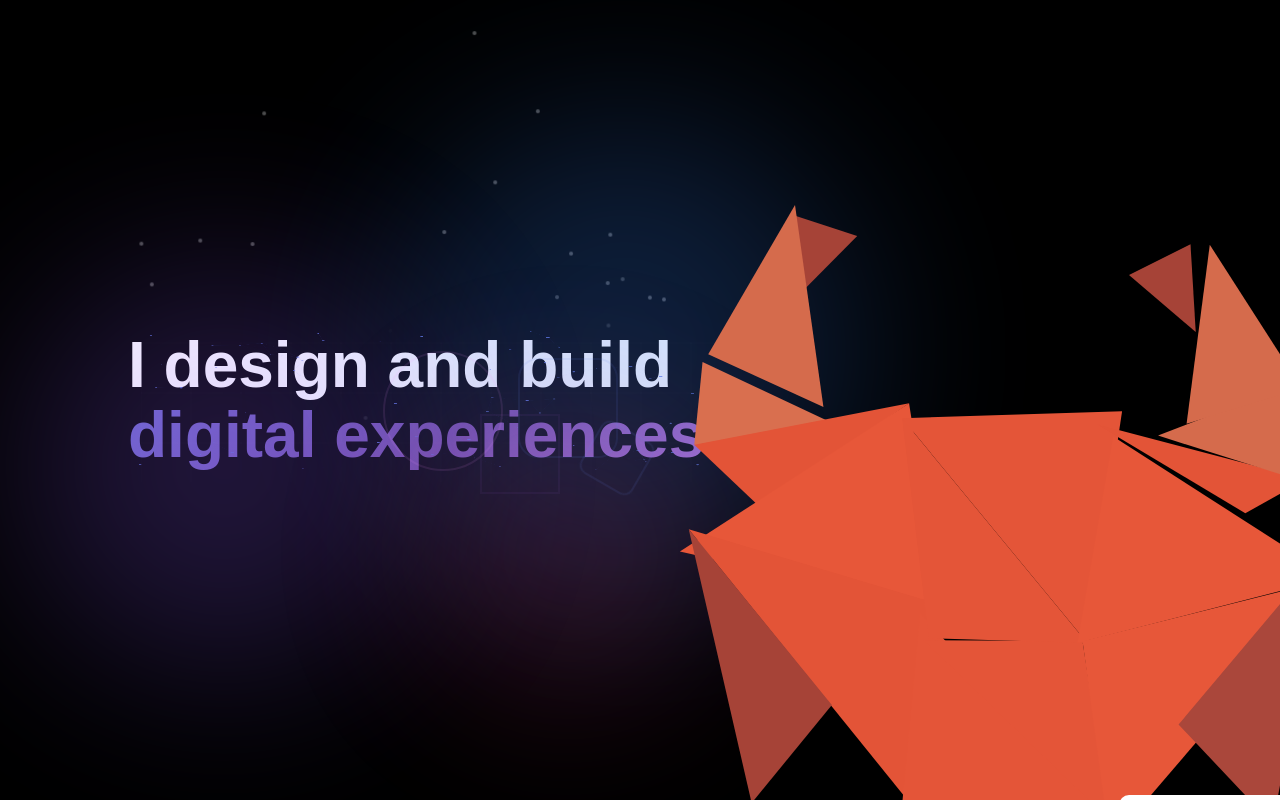
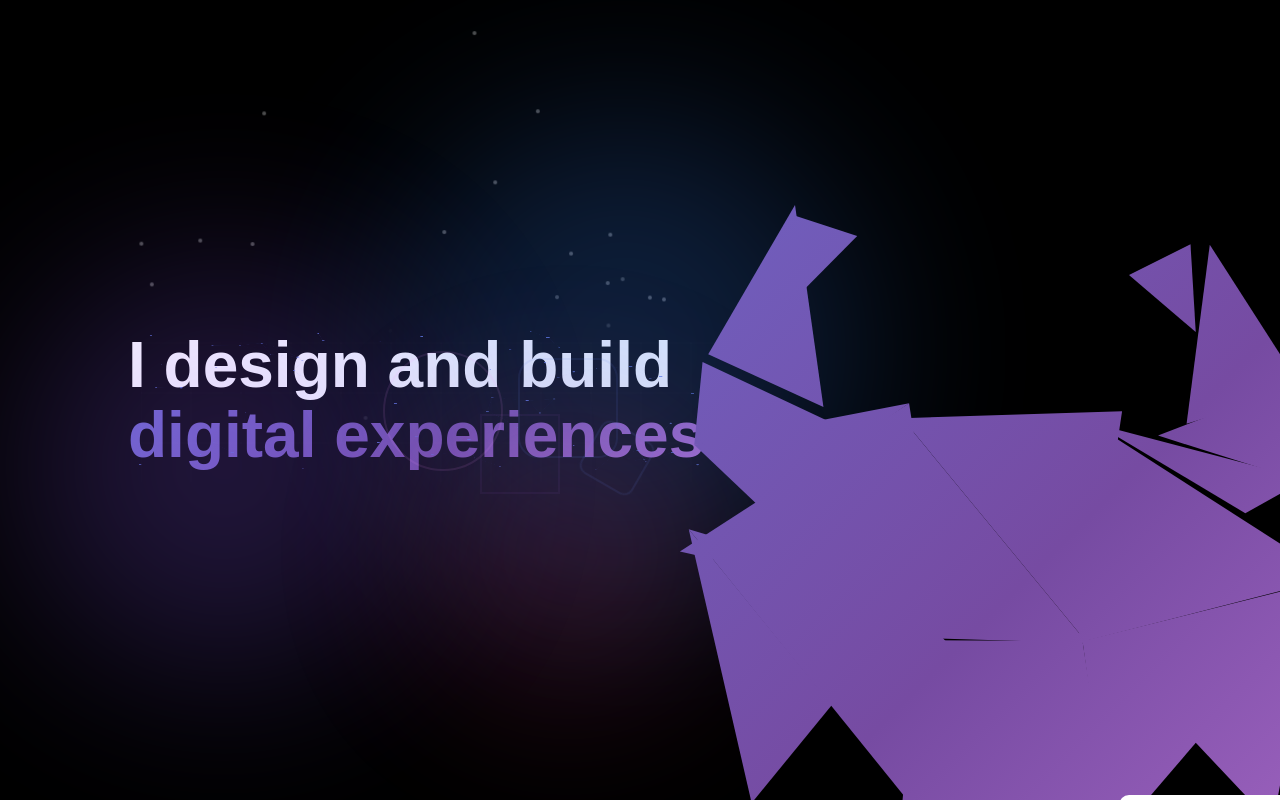
Before and after one commit to LeonardoPigatti/personal-portfolio, a Vue app: page / in a window 1280 px wide. Built offline with nearby package versions, Linux system fonts and the light colour scheme.

Commit message:
Apply animated gradient background to all polygon layers

```diff
--- a/src/components/sections/welcome_page/GeometricCanvas.vue
+++ b/src/components/sections/welcome_page/GeometricCanvas.vue
@@ -35,7 +35,6 @@
   justify-content: center;
   align-items: center;
 
-  /* antes era 100vh, agora fica do tamanho do conteúdo */
   width: fit-content;
   height: fit-content;
 
@@ -46,7 +45,6 @@
 .wrapper {
   position: relative;
 
-  /* controla o tamanho do desenho */
   width: 900px;
   height: 900px;
 }
@@ -55,6 +53,11 @@
   width: 100%;
   height: 100%;
   position: absolute;
+
+  /* ✅ gradiente aplicado em TODOS os pedaços */
+  background-image: linear-gradient(135deg, #667eea 0%, #764ba2 50%, #f093fb 100%);
+  background-size: 200% 200%;
+  background-position: 0% 50%;
 }
 
 .pl:hover {
@@ -74,244 +77,267 @@
   animation: animateShadow 3s infinite alternate cubic-bezier(0.93, 0, 0.27, 1);
 }
 
-/* Animações aplicadas manualmente */
+/* ============================================================
+   ANIMAÇÕES: cada peça recebe:
+   1) transformX (clip-path)
+   2) gradientShift (movimento do gradiente)
+   ============================================================ */
+
+/* transform + gradiente */
 .wrapper .pl:nth-child(1) {
-  animation: transform1 3s infinite alternate cubic-bezier(0.93, 0, 0.27, 1);
+  animation:
+    transform1 3s infinite alternate cubic-bezier(0.93, 0, 0.27, 1),
+    gradientShift 3s ease infinite;
 }
 .wrapper .pl:nth-child(2) {
-  animation: transform2 3s infinite alternate cubic-bezier(0.93, 0, 0.27, 1);
+  animation:
+    transform2 3s infinite alternate cubic-bezier(0.93, 0, 0.27, 1),
+    gradientShift 3s ease infinite;
 }
 .wrapper .pl:nth-child(3) {
-  animation: transform3 3s infinite alternate cubic-bezier(0.93, 0, 0.27, 1);
+  animation:
+    transform3 3s infinite alternate cubic-bezier(0.93, 0, 0.27, 1),
+    gradientShift 3s ease infinite;
 }
 .wrapper .pl:nth-child(4) {
-  animation: transform4 3s infinite alternate cubic-bezier(0.93, 0, 0.27, 1);
+  animation:
+    transform4 3s infinite alternate cubic-bezier(0.93, 0, 0.27, 1),
+    gradientShift 3s ease infinite;
 }
 .wrapper .pl:nth-child(5) {
-  animation: transform5 3s infinite alternate cubic-bezier(0.93, 0, 0.27, 1);
+  animation:
+    transform5 3s infinite alternate cubic-bezier(0.93, 0, 0.27, 1),
+    gradientShift 3s ease infinite;
 }
 .wrapper .pl:nth-child(6) {
-  animation: transform6 3s infinite alternate cubic-bezier(0.93, 0, 0.27, 1);
+  animation:
+    transform6 3s infinite alternate cubic-bezier(0.93, 0, 0.27, 1),
+    gradientShift 3s ease infinite;
 }
 .wrapper .pl:nth-child(7) {
-  animation: transform7 3s infinite alternate cubic-bezier(0.93, 0, 0.27, 1);
+  animation:
+    transform7 3s infinite alternate cubic-bezier(0.93, 0, 0.27, 1),
+    gradientShift 3s ease infinite;
 }
 .wrapper .pl:nth-child(8) {
-  animation: transform8 3s infinite alternate cubic-bezier(0.93, 0, 0.27, 1);
+  animation:
+    transform8 3s infinite alternate cubic-bezier(0.93, 0, 0.27, 1),
+    gradientShift 3s ease infinite;
 }
 .wrapper .pl:nth-child(9) {
-  animation: transform9 3s infinite alternate cubic-bezier(0.93, 0, 0.27, 1);
+  animation:
+    transform9 3s infinite alternate cubic-bezier(0.93, 0, 0.27, 1),
+    gradientShift 3s ease infinite;
 }
 .wrapper .pl:nth-child(10) {
-  animation: transform10 3s infinite alternate cubic-bezier(0.93, 0, 0.27, 1);
+  animation:
+    transform10 3s infinite alternate cubic-bezier(0.93, 0, 0.27, 1),
+    gradientShift 3s ease infinite;
 }
 .wrapper .pl:nth-child(11) {
-  animation: transform11 3s infinite alternate cubic-bezier(0.93, 0, 0.27, 1);
+  animation:
+    transform11 3s infinite alternate cubic-bezier(0.93, 0, 0.27, 1),
+    gradientShift 3s ease infinite;
 }
 .wrapper .pl:nth-child(12) {
-  animation: transform12 3s infinite alternate cubic-bezier(0.93, 0, 0.27, 1);
+  animation:
+    transform12 3s infinite alternate cubic-bezier(0.93, 0, 0.27, 1),
+    gradientShift 3s ease infinite;
 }
 .wrapper .pl:nth-child(13) {
-  animation: transform13 3s infinite alternate cubic-bezier(0.93, 0, 0.27, 1);
+  animation:
+    transform13 3s infinite alternate cubic-bezier(0.93, 0, 0.27, 1),
+    gradientShift 3s ease infinite;
 }
 .wrapper .pl:nth-child(14) {
-  animation: transform14 3s infinite alternate cubic-bezier(0.93, 0, 0.27, 1);
+  animation:
+    transform14 3s infinite alternate cubic-bezier(0.93, 0, 0.27, 1),
+    gradientShift 3s ease infinite;
 }
 .wrapper .pl:nth-child(15) {
-  animation: transform15 3s infinite alternate cubic-bezier(0.93, 0, 0.27, 1);
+  animation:
+    transform15 3s infinite alternate cubic-bezier(0.93, 0, 0.27, 1),
+    gradientShift 3s ease infinite;
 }
 .wrapper .pl:nth-child(16) {
-  animation: transform16 3s infinite alternate cubic-bezier(0.93, 0, 0.27, 1);
+  animation:
+    transform16 3s infinite alternate cubic-bezier(0.93, 0, 0.27, 1),
+    gradientShift 3s ease infinite;
 }
 .wrapper .pl:nth-child(17) {
-  animation: transform17 3s infinite alternate cubic-bezier(0.93, 0, 0.27, 1);
+  animation:
+    transform17 3s infinite alternate cubic-bezier(0.93, 0, 0.27, 1),
+    gradientShift 3s ease infinite;
 }
 .wrapper .pl:nth-child(18) {
-  animation: transform18 3s infinite alternate cubic-bezier(0.93, 0, 0.27, 1);
+  animation:
+    transform18 3s infinite alternate cubic-bezier(0.93, 0, 0.27, 1),
+    gradientShift 3s ease infinite;
 }
 
-/* keyframes (iguais) */
+/* ============================================================
+   KEYFRAMES: seus clip-paths (iguais)
+   ============================================================ */
+
 @keyframes transform1 {
   from {
     clip-path: polygon(33.862% 16.402%, 27.513% 21.693%, 26.455% 12.698%);
-    background-color: #a93f32;
   }
   to {
     clip-path: polygon(41.267% 13.87%, 44.692% 25.685%, 40.411% 31.507%);
-    background-color: #787681;
   }
 }
 @keyframes transform2 {
   from {
     clip-path: polygon(26.455% 12.698%, 15.873% 29.63%, 29.042% 35.921%);
-    background-color: #d76644;
   }
   to {
     clip-path: polygon(41.267% 13.87%, 44.692% 25.685%, 52.397% 25.685%);
-    background-color: #b7b6be;
   }
 }
 @keyframes transform3 {
   from {
     clip-path: polygon(15.873% 29.63%, 14.212% 40.411%, 31.5% 36.815%);
-    background-color: #d76644;
   }
   to {
     clip-path: polygon(35.274% 38.356%, 44.692% 25.685%, 56.678% 50.685%);
-    background-color: #eee7e7;
   }
 }
 @keyframes transform4 {
   from {
     clip-path: polygon(14.212% 40.411%, 21.164% 46.032%, 38.095% 35.45%);
-    background-color: #e64d2d;
   }
   to {
     clip-path: polygon(44.692% 25.685%, 56.678% 50.685%, 68.322% 25.685%);
-    background-color: #b7b6be;
   }
 }
 @keyframes transform5 {
   from {
     clip-path: polygon(38.095% 35.45%, 11.64% 51.323%, 41.27% 59.259%);
-    background-color: #e64d2d;
   }
   to {
     clip-path: polygon(68.322% 25.685%, 56.678% 50.685%, 77.911% 38.356%);
-    background-color: #eee7e7;
   }
 }
 @keyframes transform6 {
   from {
     clip-path: polygon(11.64% 51.323%, 38.356% 82.534%, 41.27% 59.259%);
-    background-color: #e64d2d;
   }
   to {
     clip-path: polygon(71.404% 13.87%, 59.932% 25.685%, 68.322% 25.685%);
-    background-color: #b7b6be;
   }
 }
 @keyframes transform7 {
   from {
     clip-path: polygon(11.64% 51.323%, 19.349% 83.048%, 28.596% 71%);
-    background-color: #a93f32;
   }
   to {
     clip-path: polygon(71.404% 13.87%, 68.322% 25.685%, 72.603% 31.164%);
-    background-color: #787681;
   }
 }
 @keyframes transform8 {
   from {
     clip-path: polygon(41.27% 59.259%, 38.356% 82.534%, 62.842% 83.39%);
-    background-color: #e64d2d;
   }
   to {
     clip-path: polygon(42.466% 42.5%, 48.288% 87.329%, 56.678% 50.685%);
-    background-color: #c8c6d3;
   }
 }
 @keyframes transform9 {
   from {
     clip-path: polygon(62.842% 83.39%, 59.589% 59.589%, 41.27% 59.259%);
-    background-color: #e64d2d;
   }
   to {
     clip-path: polygon(56.678% 50.685%, 56.66% 83.904%, 48.288% 87.329%);
-    background-color: #c8c6d3;
   }
 }
 @keyframes transform10 {
   from {
     clip-path: polygon(41.27% 59.259%, 38.095% 35.45%, 59.589% 59.589%);
-    background-color: #e64d2d;
   }
   to {
     clip-path: polygon(56.66% 83.904%, 56.678% 50.685%, 64.555% 87.158%);
-    background-color: #c8c6d3;
   }
 }
 @keyframes transform11 {
   from {
     clip-path: polygon(63.243% 35.243%, 59.589% 59.589%, 38.095% 35.45%);
-    background-color: #e64d2d;
   }
   to {
     clip-path: polygon(71.377% 42.123%, 64.555% 87.158%, 56.678% 50.685%);
-    background-color: #c8c6d3;
   }
 }
 @keyframes transform12 {
   from {
     clip-path: polygon(63.243% 35.243%, 59.589% 59.589%, 89.405% 51.784%);
-    background-color: #e64d2d;
   }
   to {
     clip-path: polygon(56.66% 83.904%, 48.288% 87.329%, 56.66% 87.329%);
-    background-color: #eee7e7;
   }
 }
 @keyframes transform13 {
   from {
     clip-path: polygon(59.589% 59.589%, 89.405% 51.784%, 62.842% 83.39%);
-    background-color: #e64d2d;
   }
   to {
     clip-path: polygon(56.66% 83.904%, 64.555% 87.158%, 56.66% 87.329%);
-    background-color: #eee7e7;
   }
 }
 @keyframes transform14 {
   from {
     clip-path: polygon(89.405% 51.892%, 73% 71%, 83.048% 82.919%);
-    background-color: #a93f32;
   }
   to {
     clip-path: polygon(42.466% 42.5%, 29.11% 63.527%, 45.205% 62.842%);
-    background-color: #b7b6be;
   }
 }
 @keyframes transform15 {
   from {
     clip-path: polygon(63.243% 35.243%, 79.795% 45.89%, 88.185% 40.753%);
-    background-color: #e64d2d;
   }
   to {
     clip-path: polygon(29.11% 63.527%, 45.205% 62.842%, 29.11% 78.082%);
-    background-color: #b7b6be;
   }
 }
 @keyframes transform16 {
   from {
     clip-path: polygon(86.815% 29.281%, 69.404% 36.644%, 88.185% 40.753%);
-    background-color: #d76644;
   }
   to {
     clip-path: polygon(29.11% 78.082%, 45.205% 62.842%, 41.438% 87.329%);
-    background-color: #b7b6be;
   }
 }
 @keyframes transform17 {
   from {
     clip-path: polygon(86.815% 29.281%, 72.801% 35.25%, 75.342% 12.158%);
-    background-color: #d76644;
   }
   to {
     clip-path: polygon(41.438% 87.329%, 45.205% 62.842%, 48.288% 87.329%);
-    background-color: #b7b6be;
   }
 }
 @keyframes transform18 {
   from {
     clip-path: polygon(67.096% 16.438%, 75.342% 12.158%, 74.2% 22.603%);
-    background-color: #a93f32;
   }
   to {
     clip-path: polygon(29.11% 78.082%, 16.267% 86.473%, 40.897% 86.644%);
-    background-color: #787681;
   }
 }
 
+/* gradiente animado */
+@keyframes gradientShift {
+  0% {
+    background-position: 0% 50%;
+  }
+  50% {
+    background-position: 100% 50%;
+  }
+  100% {
+    background-position: 0% 50%;
+  }
+}
+
+/* sombra */
 @keyframes animateShadow {
   from {
     width: 170px;
```
